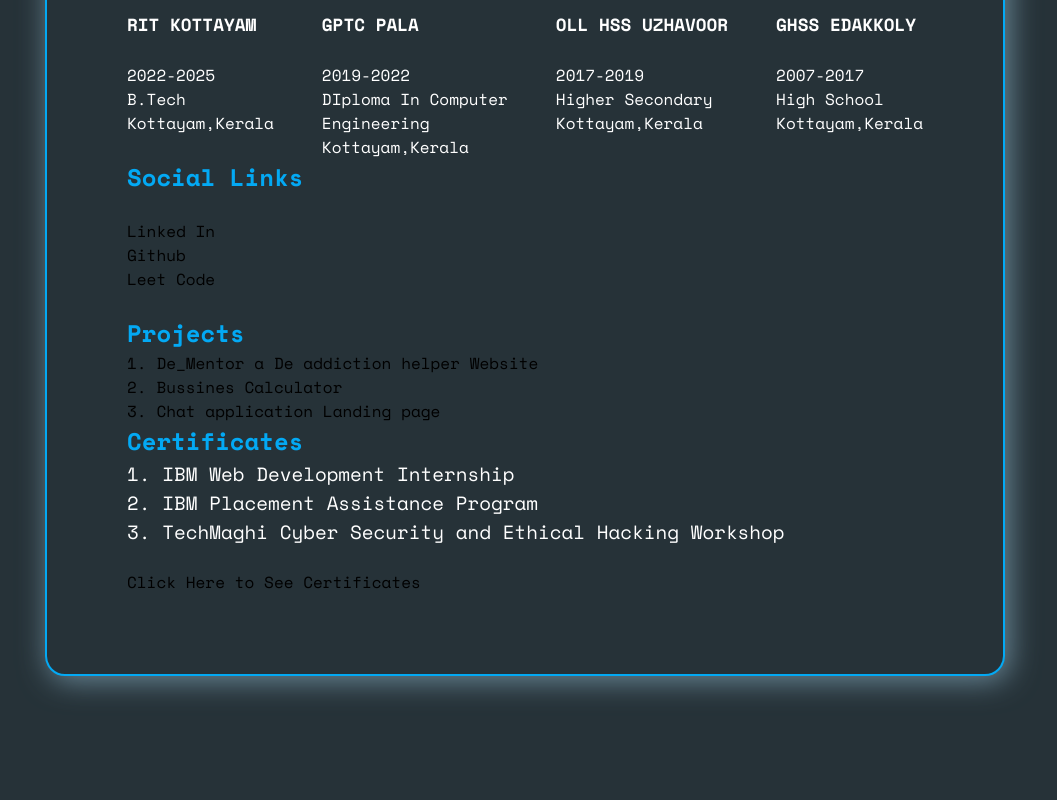
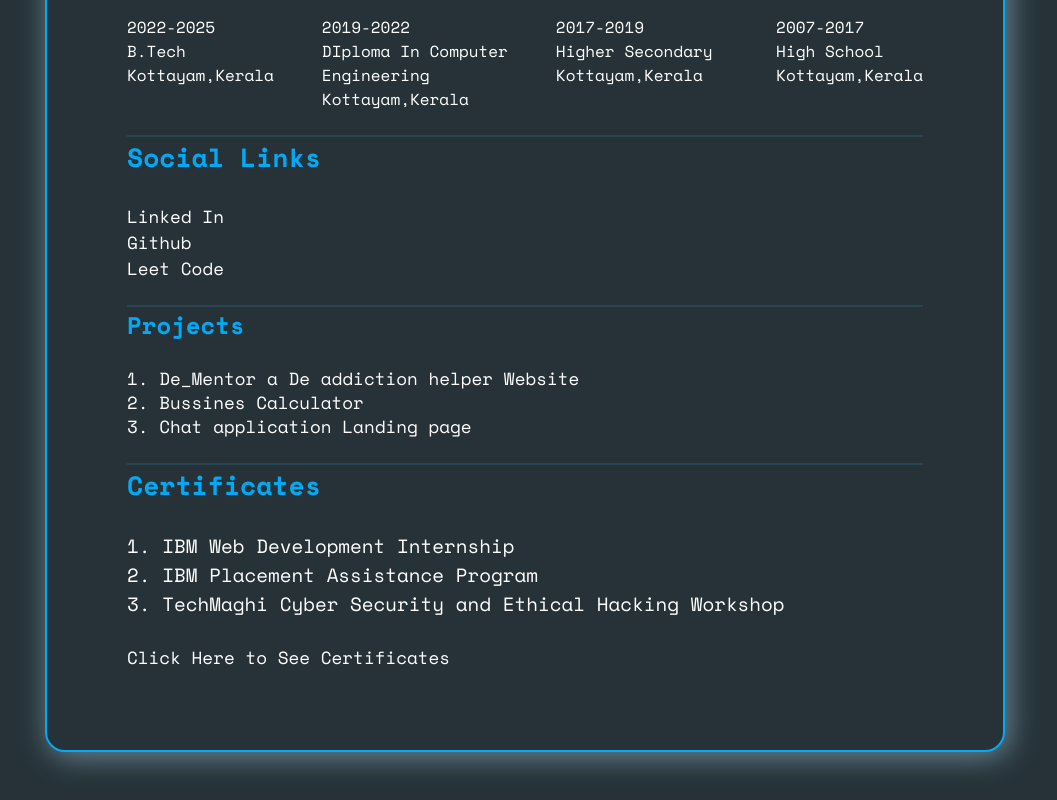
Before and after one commit to maybeAshwin/My-PortFolio, a React (Create React App) app: page /resume in a window 1280 px wide. Shown: the part 1114-1914 px from the top of the page, without its empty margins (115-1172 px from the left). Before the commit the page ends 1838 px from the top, so only its background shows below. Built offline with nearby package versions, Linux system fonts and the light colour scheme.

Commit message:
Some miner Changes

```diff
--- a/src/Components/Profile/Profile.jsx
+++ b/src/Components/Profile/Profile.jsx
@@ -33,7 +33,7 @@ const Profile = () => {
             </a>
           </li>
           <li>
-            <a href="https://www.linkedin.com/in/ashwin-joseph-" target="_blank" rel="noopener noreferrer">
+            <a href="https://www.linkedin.com/in/ashwinjoseph-" target="_blank" rel="noopener noreferrer">
               <button className='linkedin'>
                 <img src={linkedin} alt="LinkedIn" />
               </button>
--- a/src/Components/Resume/Resume.css
+++ b/src/Components/Resume/Resume.css
@@ -92,6 +92,7 @@
     height: 2px;
     width: 100%;
     background-color: #274452;
+
   }
 .leftside li{
     list-style: none;
@@ -111,3 +112,24 @@
 .education p{
     font-size: 1rem;
 }
+
+.projects a{
+    list-style: none;
+    font-size: 1.1rem;
+    color: #fff;
+}
+.social{
+    list-style: none;
+    font-size: 1.1rem;
+    color: #fff;
+}
+.certificates{
+
+    list-style: none;
+    font-size: 1.1rem;
+    color: #fff;
+}
+.certificates a:hover::before{
+    color: red;
+    font-size: 6rem;
+}
--- a/src/Components/Resume/Resume.jsx
+++ b/src/Components/Resume/Resume.jsx
@@ -21,7 +21,7 @@ const Resume = () => {
             requirements.</p>
             <br />
             <div className="divider"></div>
-            <br />
+
             <h2>Skills</h2><br />
               <li>React</li>
               <li>Flutter</li>
@@ -29,7 +29,7 @@ const Resume = () => {
               <li>Dart</li>
             <br />
             <div className="divider"></div>
-            <br />
+
             <h2>Education</h2>
             <br />
             <div className="education">
@@ -38,23 +38,30 @@ const Resume = () => {
                 <li><h3>OLL HSS UZHAVOOR</h3><br /><p>2017-2019 <br />Higher Secondary <br />Kottayam,Kerala</p></li>
                 <li><h3>GHSS EDAKKOLY</h3><br /><p>2007-2017 <br />High School <br />Kottayam,Kerala</p></li>
             </div>
+            <br />
+            <div className="divider"></div>
             <div className="social">
               <h2>Social Links</h2>
               <br />
-              <a href="https://www.linkedin.com/in/ashwin-joseph-">Linked In</a><br />
+              <a href="https://www.linkedin.com/in/ashwinjoseph-">Linked In</a><br />
               <a href="https://github.com/maybeAshwin">Github</a><br />
               <a href="https://leetcode.com/u/ashwinjoseph-/">Leet Code</a><br />
             </div>
+            <br />
+            <div className="divider"></div>
+            <div className="projects">
 
-            <div className="projects">
+              <h2>Projects</h2>
               <br />
-              <h2>Projects</h2>
                 <a href="https://de-mentor.vercel.app/">1. De_Mentor a De addiction helper Website </a> <br />
                 <a href="">2. Bussines Calculator</a> <br />
                 <a href="">3. Chat application Landing page</a>
             </div>
+            <br />
+            <div className="divider"></div>
             <div className="certificates">
               <h2>Certificates</h2>
+              <br />
               <p>1. IBM Web Development Internship <br />
                 2. IBM  Placement Assistance Program <br />
                 3. TechMaghi Cyber Security and Ethical Hacking Workshop <br />
```
Also changed, not shown: 1 other file (tests, documents, lock files or other folders).
